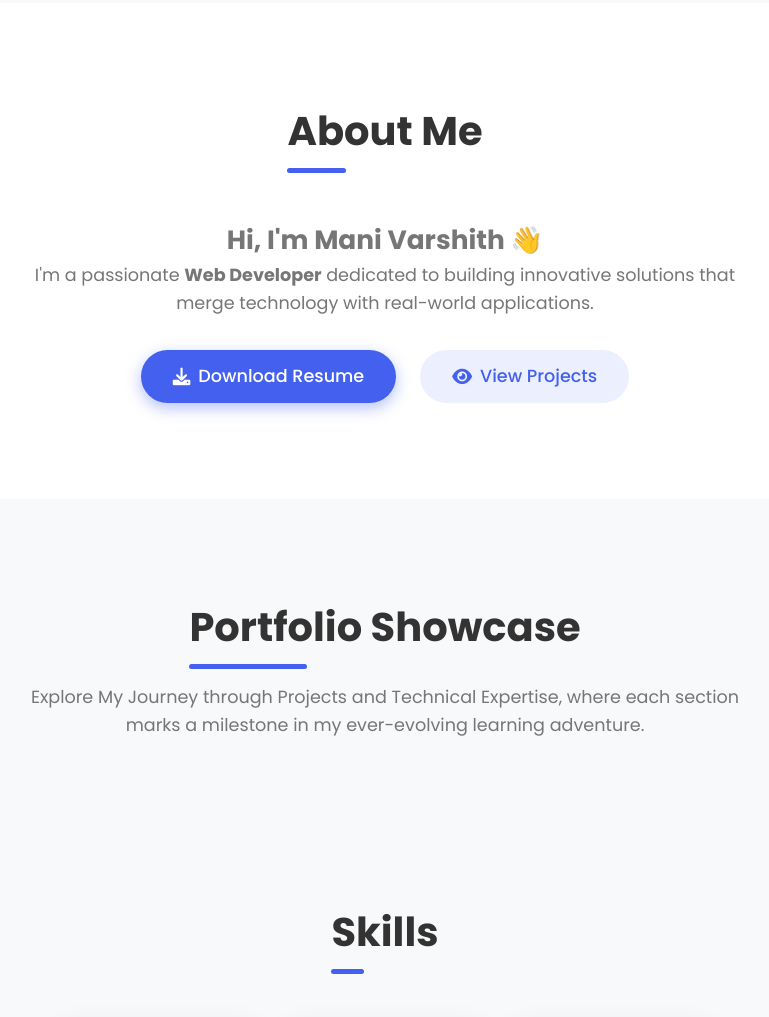
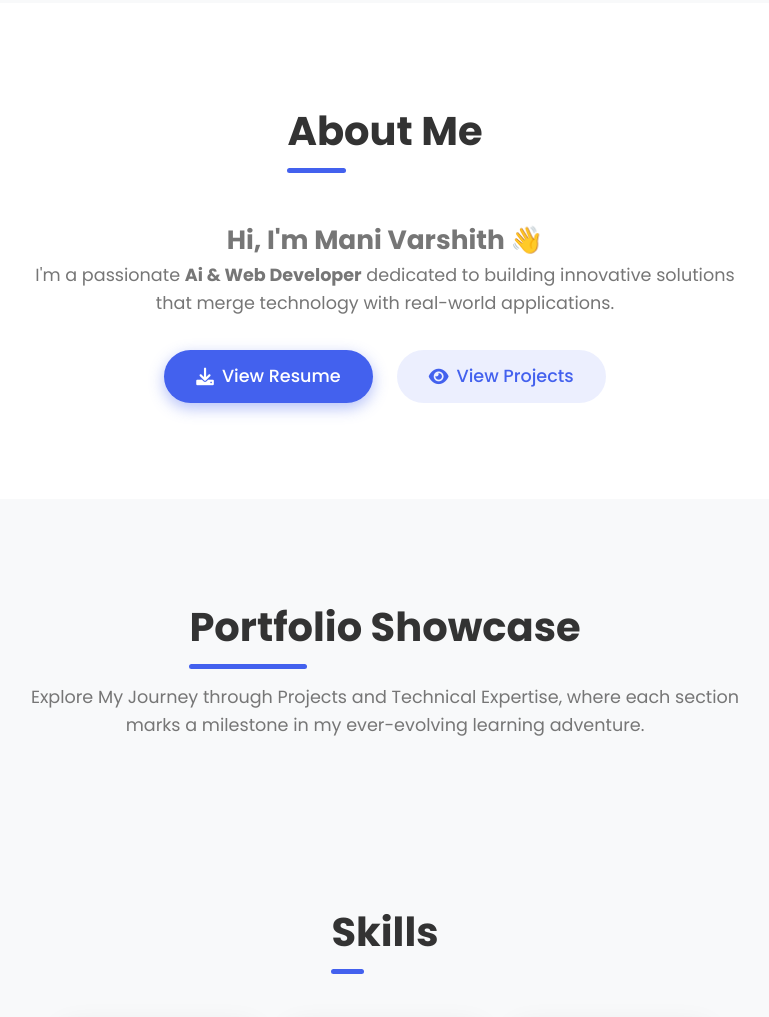
Before and after one commit to ManiVarshith001/portfolio-website, a website: page index.html in a window 1280 px wide. Shown: the part 925-1942 px from the top of the page, without its empty margins (255-1024 px from the left). Drawn offline with Linux system fonts and the light colour scheme; animation ran at ten frames a second.

Commit message:
Updated resume website with latest changes

```diff
--- a/index.html
+++ b/index.html
@@ -73,14 +73,14 @@
         <h2 class="section-title highlight">About Me</h2>
         <p class="about-text">
             <h2>Hi, I'm <span class="highlight">Mani Varshith</span> 👋</h2>
-            I'm a passionate <strong>Web Developer</strong> dedicated to building innovative solutions that merge technology with real-world applications.
+            I'm a passionate <strong>Ai & Web Developer</strong> dedicated to building innovative solutions that merge technology with real-world applications.
         </p>
 
         <div class="about-buttons">
 
 
 
-            <a href="RESUME (10).pdf" target=_blank class="btn btn-primary"> <i class="fas fa-download"></i> Download Resume</a>
+            <a href="RESUME (10).pdf" target=_blank class="btn btn-primary"> <i class="fas fa-download"></i> View Resume</a>
             <a href="#projects" class="btn btn-secondary"><i class="fas fa-eye"></i> View Projects</a>
         </div>
     </section>
```
